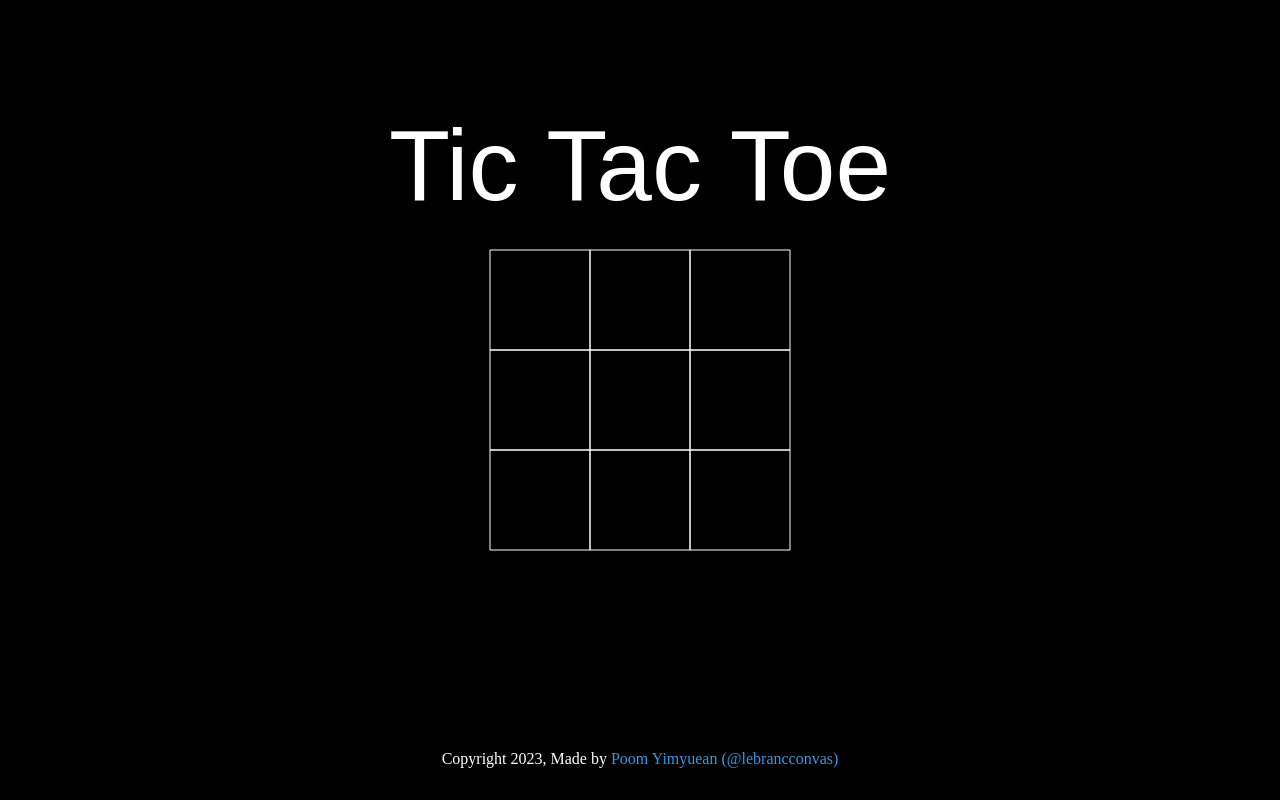
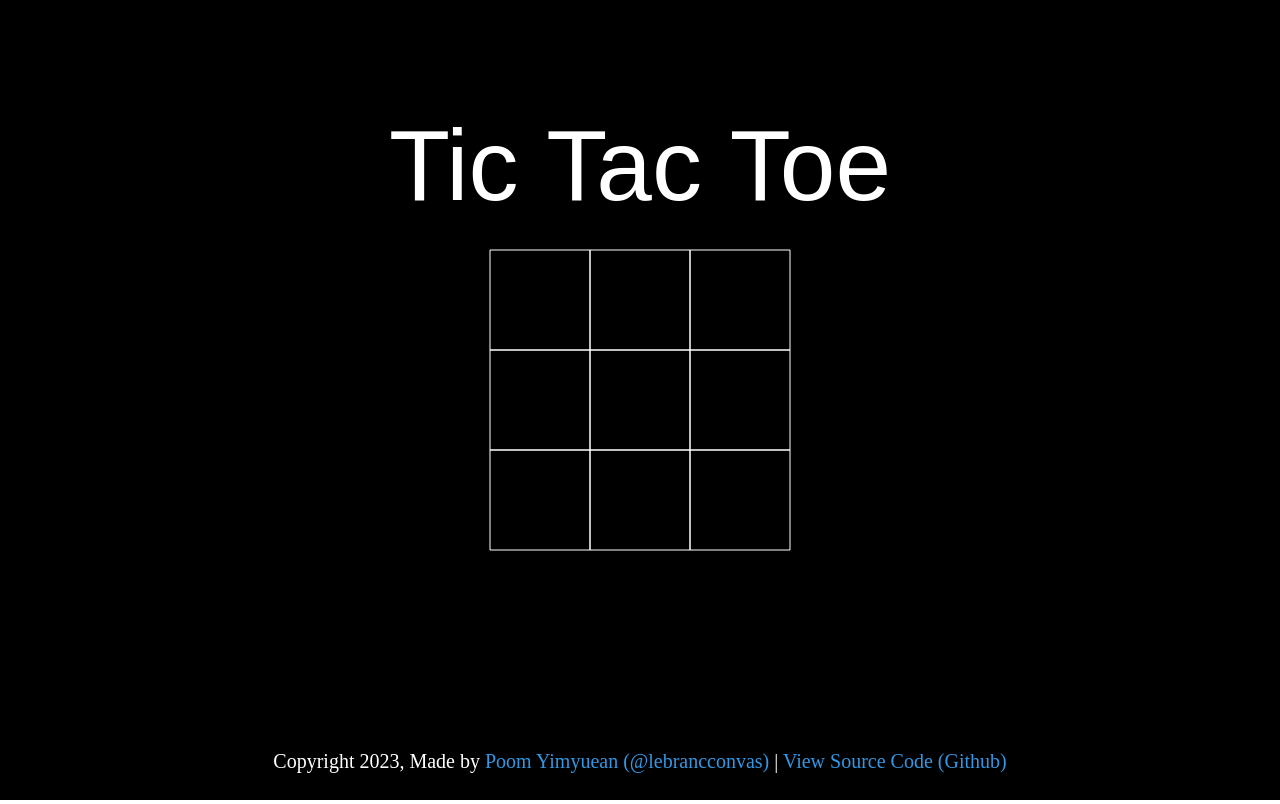
Before and after one commit to lebrancconvas/TicTacToe-HTMLCanvas, a website built with Vite: page index.html in a window 1280 px wide. Built offline with nearby package versions, Linux system fonts and the light colour scheme.

Commit message:
✨ feat: update footer

```diff
--- a/index.html
+++ b/index.html
@@ -9,7 +9,7 @@
   </head>
   <body>
     <canvas></canvas>
-    <footer>Copyright 2023, Made by <a href="https://github.com/lebrancconvas" target="_blank">Poom Yimyuean (@lebrancconvas)</a></footer>
+    <footer>Copyright 2023, Made by <a href="https://github.com/lebrancconvas" target="_blank">Poom Yimyuean (@lebrancconvas)</a> | <a href="https://github.com/lebrancconvas/TicTacToe-HTMLCanvas">View Source Code (Github)</a></footer>
     <script type="module" src="./src/main.ts"></script>
   </body>
 </html>
--- a/src/style.css
+++ b/src/style.css
@@ -13,7 +13,7 @@ footer {
   left: 0;
   text-align: center;
   color: white;
-  font-size: 16px;
+  font-size: 20px;
 }
 
 footer > a {
```
